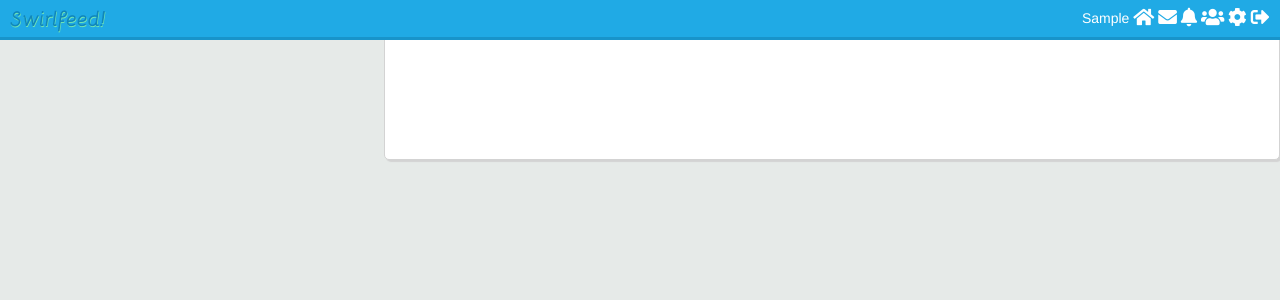
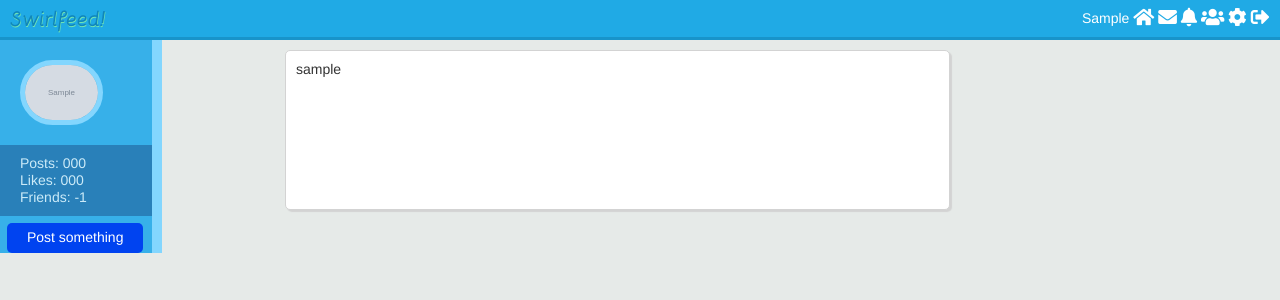
Before and after one commit to yasuhitotanaka/tipical_sns_clone, a PHP site: a page that uses profile.php in a window 1280 px wide. Shown: the top 300 px of the page. Run offline with PHP 8.4, Linux system fonts and the light colour scheme; the visitor is signed in with stand-in values (Sample User, id 1); tables that the repository leaves empty or names only in its code hold one stand-in row (values such as "Sample post"); grey boxes marked "Sample" are stand-in pictures; some libraries are stand-ins or nearby versions.

Commit message:
WIP adding profile page

```diff
--- a/assets/css/style.css
+++ b/assets/css/style.css
@@ -237,5 +237,80 @@ textarea:focus {
 .like_value {
   display: inline;
   font-size: 14px;
+}
 
+.profile_left {
+  float: left;
+  height: 100%;
+  width: 17%;
+  max-width: 240px;
+  min-width: 130px;
+  top: -10px;
+  position: relative;
+  background-color: #37b0e9;
+  border-right: 10px solid #83d6fe;
+  color: #cbeaf8;
+  margin-right: 20px;
 }
+
+.profile_left img {
+  min-width: 80px;
+  width: 55%;
+  margin: 20px;
+  border: 5px solid #83d6fe;
+  border-radius: 100px;
+}
+
+.profile_info {
+  display: list-item;
+  background-color: #2980b9;
+  width: 100%;
+  padding: 10px 0 10px;
+}
+
+.profile_info p {
+  margin: 0 0 0 20px;
+  word-wrap: break-word;
+}
+
+.danger {
+  background-color: #e74c3c;
+}
+
+.warning {
+  background-color: #f0ad4e;
+}
+
+.default {
+  background-color: #ddc3c7;
+}
+
+.success {
+  background-color: #2ecc71;
+}
+
+.info {
+  background-color: #3498db;
+}
+
+.deep_blue {
+  background-color: #0043f0;
+}
+
+.profile_left input[type="submit"] {
+  width: 90%;
+  height: 30px;
+  border-radius: 5px;
+  margin: 7px 0 0 7px;
+  border: none;
+  color: #fff;
+}
+
+.request_button {
+  width: 20%;
+  height: 30px;
+  border-radius: 5px;
+  margin: 5px;
+  border: none;
+  color: #fff;
+}
--- a/assets/js/script.js
+++ b/assets/js/script.js
@@ -0,0 +1,16 @@
+$(document).ready(function(){
+  $('#submit_profile_post').on('click', function(){
+    $.ajax({
+      type: "POST",
+      url: "includes/handlers/ajax/submit_profile_post.php",
+      data: $('form.profile_post').serialize(),
+      success: function(msg) {
+        $('#post_form').modal('hide');
+        location.reload();
+      },
+      error: function() {
+        alert('Faliure');
+      },
+    });
+  });
+});
--- a/includes/classes/Post.php
+++ b/includes/classes/Post.php
@@ -52,13 +52,14 @@ class Post {
         $id = $row['id'];
         $added_by = $row['added_by'];
         $body = $row['body'];
+        $user_to = $row['user_to'];
 
         if($row['user_to'] == "none") {
           $user_to = "";
         } else {
           $user_to_object = new User($this->connection, $user_to);
-          $user_to_name = $user_to_object->getget_first_and_lastname();
-          $user_to = "<a href='" . $row['user_to'] . "'>" . $user_to_name . "</a>";
+          $user_to_name = $user_to_object->get_first_and_lastname();
+          $user_to = "to <a href='" . $user_to . "'>" . $user_to_name . "</a>";
         }
 
         $added_by_object = new User($this->connection, $row['added_by']);
@@ -69,6 +70,13 @@ class Post {
 
           if ($num_iterations++ < $start) continue;
           if ($count > $limit) break; else $count++;
+
+          if ($userLoggedIn == $added_by) {
+            $delete_button =
+              "<buttton class='delete_button btn-danger' id='post$id'>X</button>";
+          } else {
+            $delete_button = "";
+          }
 
           $user_details_query = mysqli_query($this->connection, "SELECT first_name, last_name, profile_picture FROM users WHERE username='$added_by'");
           $user_row = mysqli_fetch_array($user_details_query);
@@ -160,6 +168,7 @@ class Post {
                   <div class='posted_by'>
                     <a href='$added_by'> $first_name $last_name </a> $user_to &nbsp;&nbsp;&nbsp;&nbsp;
                     $time_message
+                    $delete_button
                   </div>
                   <div id='post_body'>
                     $body
@@ -179,6 +188,18 @@ class Post {
                 </div>
                 <hr>";
         }
+    ?>
+    <script>
+      $(document).ready(function(){
+        $('#post<?php echo $id; ?>').on('click', function(){
+          bootbox.confirm("Are you sure you want to delete this post?", function(result){
+            $.post("includes/form_handelers/delete_post.php?post_id=<?php echo $id; ?>", {result: result});
+            if (result) location.reload();
+          })
+        });
+      })
+    </script>
+    <?php
       } // End while loop
         if($count > $limit) {
           $str .= "<input type='hidden' class='nextPage' value='" . ($page + 1) . "'>
--- a/includes/classes/User.php
+++ b/includes/classes/User.php
@@ -45,12 +45,49 @@ class User {
   public function is_friend($username_to_check) {
     $username_comma = "," . $username_to_check . ",";
     // find specified username
-    if (strstr($this->user['friend_array'], $username_comma)
-      || $username_to_check == $this->user['username'] ) {
-      return true;
-    } else {
-      return false;
-    }
+    return (strstr($this->user['friend_array'], $username_comma)
+      || $username_to_check == $this->user['username'] ) ? true : false;
+  }
+
+  public function is_received_request($user_from) {
+    $user_to = $this->user['username'];
+    $check_request_query = mysqli_query($this->connection,
+      "SELECT * FROM friend_requests WHERE user_to='$user_to' AND user_from='$user_from'");
+    return (mysqli_num_rows($check_request_query) > 0) ? true : false;
+  }
+
+  public function is_sent_request($user_to) {
+    $user_from = $this->user['username'];
+    $check_request_query = mysqli_query($this->connection,
+      "SELECT * FROM friend_requests WHERE user_to='$user_to' AND user_from='$user_from'");
+    return (mysqli_num_rows($check_request_query) > 0) ? true : false;
+  }
+
+  public function remove_friend($user_to_remove) {
+    $logged_in_user = $this->user['username'];
+
+    $query = mysqli_query($this->connection, "SELECT friend_array FROM users WHERE username='$user_to_remove'");
+    $row = mysqli_fetch_array($query);
+    $friend_array_username = $row['friend_array'];
+
+    $new_frined_array = str_replace($user_to_remove . "," , "", $this->user['friend_array']);
+    $remove_friend = mysqli_query($this->connection, "UPDATE users SET friend_array='$new_frined_array' WHERE username='$logged_in_user'");
+
+    $new_frined_array = str_replace($logged_in_user . "," , "", $friend_array_username);
+    $remove_friend = mysqli_query($this->connection, "UPDATE users SET friend_array='$new_frined_array' WHERE username='$user_to_remove'");
+
+  }
+
+  public function send_request($user_to) {
+    $user_from = $this->user['username'];
+    $query = mysqli_query($this->connection, "INSERT INTO friend_requests VALUES ('', '$user_to', '$user_from')");
+  }
+
+  public function get_friend_array() {
+    $username = $this->user['username'];
+    $query = mysqli_query($this->connection, "SELECT friend_array FROM users WHERE username='$username'");
+    $row = mysqli_fetch_array($query);
+    return $row['friend_array'];
   }
 
 }
--- a/includes/header.php
+++ b/includes/header.php
@@ -43,7 +43,7 @@ if(isset($_SESSION['username'])){
         <a href="#">
           <i class="fa fa-bell fa-lg"></i>
         </a>
-        <a href="#">
+        <a href="requests.php">
           <i class="fa fa-users fa-lg"></i>
         </a>
         <a href="#">
--- a/profile.php
+++ b/profile.php
@@ -1,11 +1,105 @@
 <?php
-require 'settings/config.php';
-include("includes/header.php");
+  require 'settings/config.php';
+  include("includes/header.php");
+  include("includes/classes/User.php");
+  include("includes/classes/Post.php");
+
+  if(isset($_GET['profile_username'])) {
+    $username = $_GET['profile_username'];
+    $user_details_query = mysqli_query($connection, "SELECT * FROM users WHERE username='$username'");
+    $user_array = mysqli_fetch_array($user_details_query);
+
+    $num_friends = substr_count($user_array['friend_array'], ",") - 1;
+  }
+
+  if(isset($_POST['remove_friend'])) {
+    $user = new User($connection, $userLoggedIn);
+    $user->remove_friend($username);
+  }
+
+  if(isset($_POST['add_friend'])) {
+    $user = new User($connection, $userLoggedIn);
+    $user->send_request($username);
+  }
+
+  if(isset($_POST['respond_request'])) {
+    header("Location: requests.php");
+  }
+
 ?>
+  <style media="screen">
+    .wrapper {
+      margin-left: 0;
+      padding-left: 0;
+    }
+  </style>
 
-<div class="main_column column">
-  This is a profile page!
-</div>
+  <div class="wrapper">
+    <div class="profile_left">
+      <img src="<?php echo $user_array['profile_picture']; ?>" alt="">
+      <div class="profile_info">
+        <p><?php echo "Posts: " . $user_array['number_posts']; ?></p>
+        <p><?php echo "Likes: " . $user_array['number_likes']; ?></p>
+        <p><?php echo "Friends: " . $num_friends; ?></p>
+      </div>
+      <form action="<?php echo $username; ?>" method="POST">
+        <?php
+          $profile_user_object = new User($connection, $username);
+          if($profile_user_object->is_closed()) {
+            header("Location: user_closed.php");
+          }
+          $logged_in_user_object = new User($connection, $userLoggedIn);
 
+          if($userLoggedIn != $username) {
+            if($logged_in_user_object->is_friend($username)) {
+              echo '<input type="submit" name="remove_friend" class="danger" value="Remove frined"><br>';
+            } else if ($logged_in_user_object->is_received_request($username)){
+              echo '<input type="submit" name="respond_friend" class="warning" value="Response to Request"><br>';
+            } else if ($logged_in_user_object->is_sent_request($username)){
+              echo '<input type="submit" name="" class="default" value="Request Sent"><br>';
+            } else {
+              echo '<input type="submit" name="add_friend" class="success" value="Add Friend"><br>';
+            }
+          }
+         ?>
+      </form>
+      <input type="submit" class="deep_blue" data-toggle="modal" data-target="#post_form" value="Post something">
+    </div>
+
+    <div class="main_column column">
+      <?php echo $username; ?>
+    </div>
+
+    <!-- Modal -->
+    <div class="modal fade" id="post_form" tabindex="-1" role="dialog" aria-labelledby="postModalLabel" aria-hidden="true">
+      <div class="modal-dialog" role="document">
+        <div class="modal-content">
+          <div class="modal-header">
+            <h5 class="modal-title" id="exampleModalLabel">Post something!</h5>
+            <button type="button" class="close" data-dismiss="modal" aria-label="Close">
+              <span aria-hidden="true">&times;</span>
+            </button>
+          </div>
+          <div class="modal-body">
+            <p>This will appear on the user's profile page and also their newsfeed for your friends to see!</p>
+            <form class="profile_post" action="" method="POST">
+              <div class="form-group">
+                <textarea class="form-control" name="post_body"></textarea>
+                <input type="hidden" name="user_from" value="<?php echo $userLoggedIn; ?>">
+                <input type="hidden" name="user_to" value="<?php echo $username; ?>">
+              </div>
+            </form>
+
+          </div>
+          <div class="modal-footer">
+            <button type="button" class="btn btn-secondary" data-dismiss="modal">Close</button>
+            <button type="button" class="btn btn-primary" id="submit_profile_post" name="post_button">Post</button>
+          </div>
+        </div>
+      </div>
+    </div>
+    <!-- Modal -->
+
+  </div>
 </body>
 </html>
```
Also changed, not shown: includes/handlers/ajax/submit_profile_post.php (added, +12 -0 lines), requests.php (added, +53 -0 lines), user_closed.php (added, +15 -0 lines), includes/form_handlers/delete_post.php (added).
